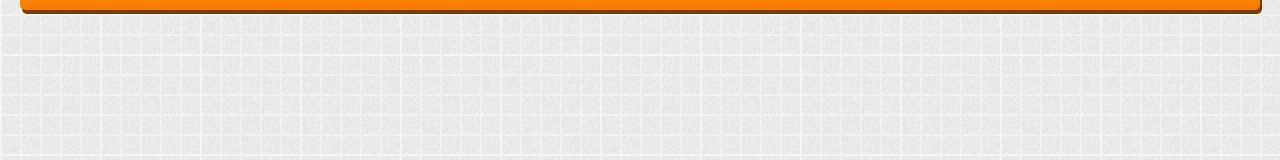
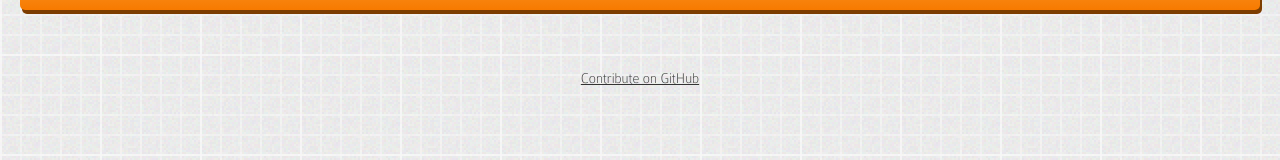
Before and after one commit to danielcgold/Beer-Calculator, a plain HTML site: page index.html in a window 1280 px wide. Shown: the part 546-706 px from the top of the page. Drawn offline with nearby package versions, Linux system fonts and the light colour scheme; some packages are replaced by stand-ins of ours; a script that the page names is missing.

Commit message:
Added contribute link

```diff
--- a/index.html
+++ b/index.html
@@ -63,7 +63,7 @@
 	</section>
 
 	<footer class="footer">
-
+		<a href="https://github.com/danielcgold/Beer-Calculator">Contribute on GitHub</a>
 	</footer>
 
 
```
